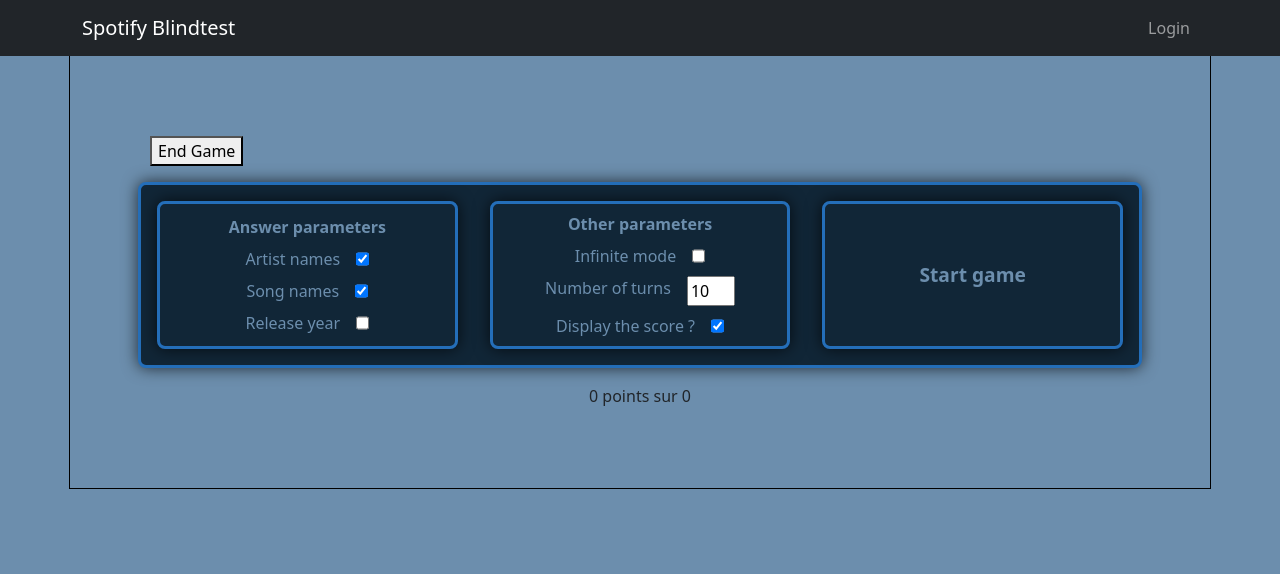
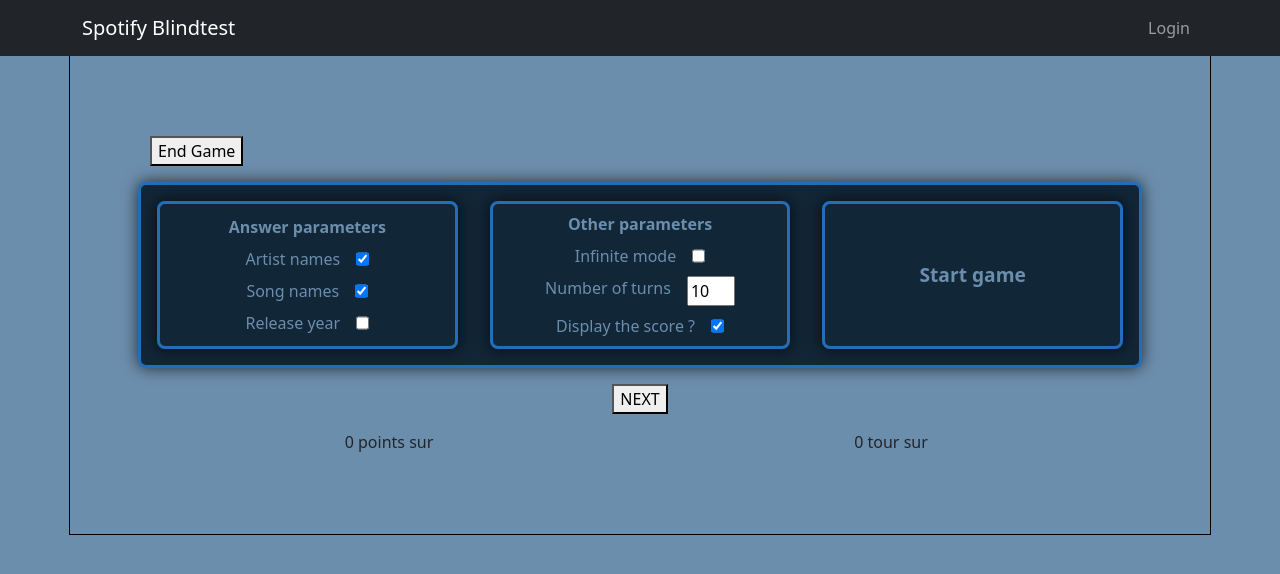
Before and after one commit to louis-tamagny/spotify-blindtest, a React (Vite) app in the folder frontend/: page /game in a window 1280 px wide. Shown: the top 574 px of the page. Built offline with nearby package versions, Linux system fonts and the light colour scheme.

Commit message:
fix display state for game answers

```diff
--- a/frontend/src/component/GameForm.jsx
+++ b/frontend/src/component/GameForm.jsx
@@ -18,6 +18,10 @@
       infinite: infiniteP,
       turns: nbTurnP,
       score: scoreP,
+      scoreMax:
+        (artistP ? nbTurnP : 0) +
+        (trackP ? nbTurnP : 0) +
+        (yearP ? nbTurnP : 0),
     }
     console.log(parameters)
     startGame(parameters)
--- a/frontend/src/component/GameView.jsx
+++ b/frontend/src/component/GameView.jsx
@@ -14,8 +14,8 @@
   selectParameters,
   updateParameters,
   selectYears,
+  selectDisplayState,
   nextDisplayState,
-  selectDisplayState,
 } from '../reducers/gameReducer'
 import GameForm from './GameForm'
 import {
@@ -48,8 +48,14 @@
     }
   }, [currentTrack])
 
+  useEffect(() => {
+    if (displayState === 0) {
+      dispatch(nextDisplayState())
+    }
+  }, [displayState])
+
   const startGame = (params) => {
-    nextTrack()
+    dispatch(goToNextTrack())
     document.getElementById('game-form').style.display = 'none'
     dispatch(updateParameters(params))
   }
@@ -60,13 +66,13 @@
     spotifyService.pause()
   }
 
-  const nextTrack = async () => {
-    dispatch(goToNextTrack())
-  }
-
   const handleNextTrack = (event) => {
     event.preventDefault()
-    nextTrack()
+    if (counter === parameters.turns) {
+      endGame()
+    } else {
+      dispatch(goToNextTrack())
+    }
   }
 
   return (
@@ -117,16 +123,24 @@
             <button
               id='game-next-button'
               onClick={handleNextTrack}>
-              NEXT
+              {counter === parameters.turns ? 'END' : 'NEXT'}
             </button>
           </Col>
         </Row>
       )}
-      <Row>
-        <Col style={{ textAlign: 'center' }}>
-          {score} points sur {counter * 2}
-        </Col>
-      </Row>
+
+      {parameters.infinite ? (
+        <Col></Col>
+      ) : (
+        <Row>
+          <Col style={{ textAlign: 'center' }}>
+            {score} points sur {parameters.scoreMax}
+          </Col>
+          <Col style={{ textAlign: 'center' }}>
+            {counter} tour sur {parameters.turns}
+          </Col>
+        </Row>
+      )}
     </Container>
   )
 }
--- a/frontend/src/reducers/gameReducer.js
+++ b/frontend/src/reducers/gameReducer.js
@@ -11,7 +11,7 @@
     years: [],
     currentTrack: {},
     parameters: {},
-    displayState: 1,
+    displayState: 0,
   },
   reducers: {
     updateArtists(state, { payload }) {
@@ -42,12 +42,13 @@
       state.score = 0
     },
     resetDisplayState(state) {
-      state.displayState = 1
+      state.displayState = 0
     },
     nextDisplayState(state) {
       switch (state.displayState) {
         case 0:
           if (state.parameters.artist) {
+            console.log(0)
             state.displayState = 1
             break
           }
@@ -77,7 +78,7 @@
       state.artists = []
       state.parameters = {}
       state.years = []
-      state.displayState = 1
+      state.displayState = 0
     },
   },
   selectors: {
@@ -140,6 +141,7 @@
     dispatch(updateTracks([]))
     dispatch(updateYears([]))
     dispatch(resetDisplayState())
+    dispatch(incrementCounter())
     await spotifyService.playNext()
     setTimeout(async () => {
       const currentTrack = await spotifyService.getCurrent()
```
